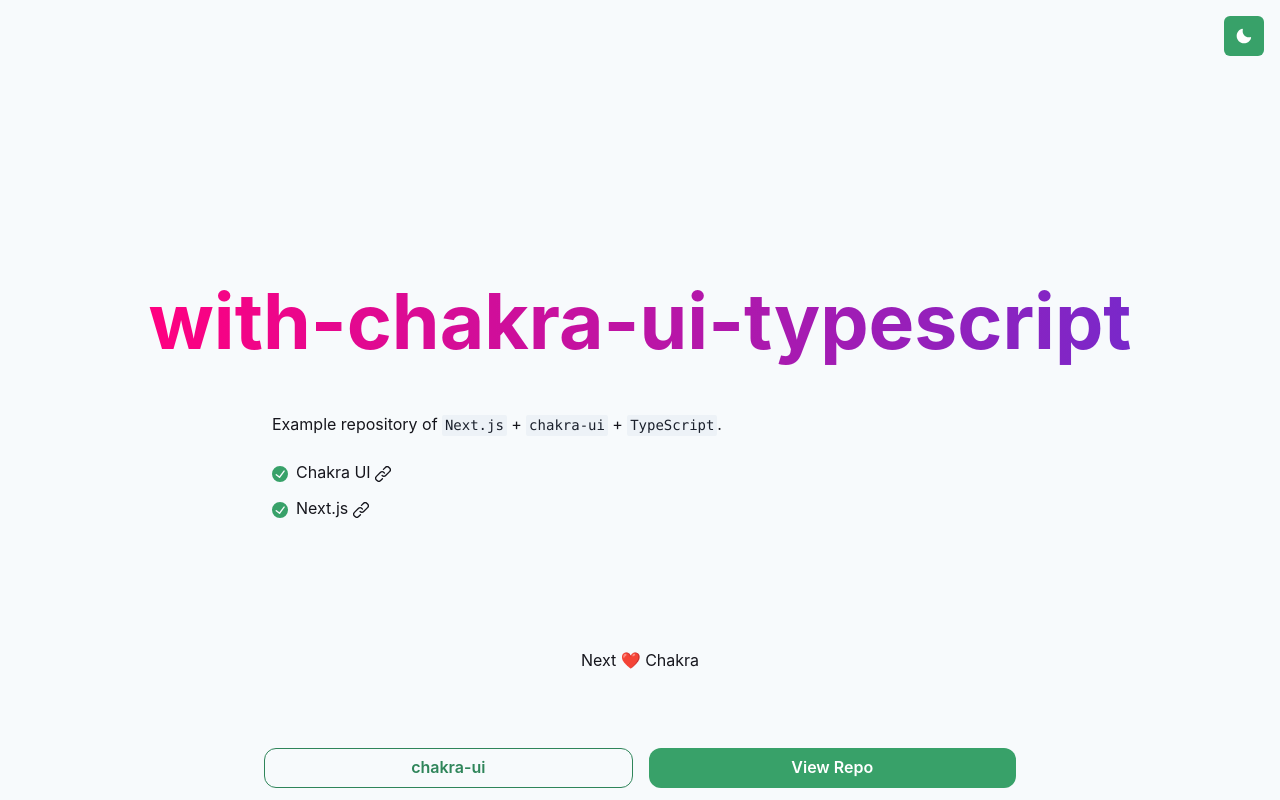
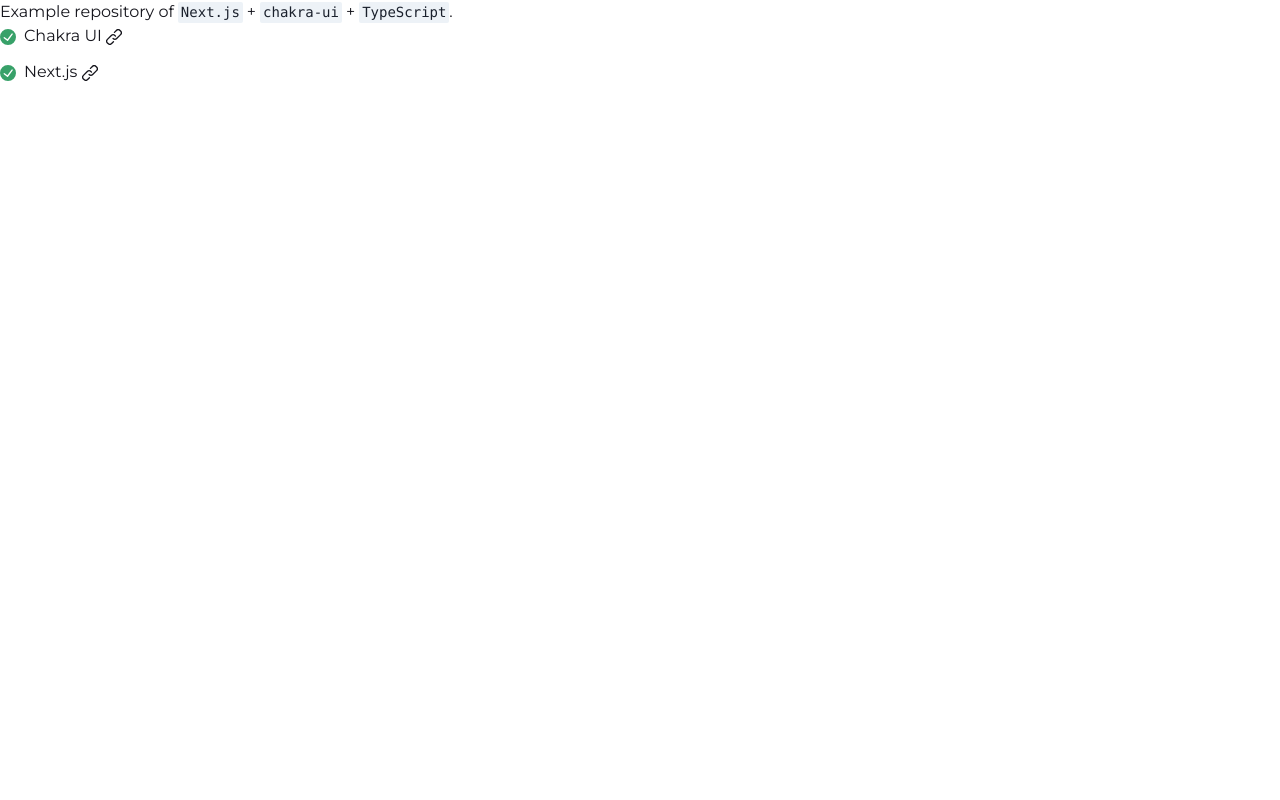
Before and after one commit to gitfish-app/gitfish-demo, a Next.js app: page / in a window 1280 px wide. Built offline with nearby package versions, Linux system fonts and the light colour scheme.

Commit message:
chore: add google fonts

```diff
--- a/src/pages/_document.tsx
+++ b/src/pages/_document.tsx
@@ -1,18 +1,22 @@
-import NextDocument, { Html, Head, Main, NextScript } from 'next/document'
-import { ColorModeScript } from '@chakra-ui/react'
+import NextDocument, { Html, Head, Main, NextScript } from 'next/document';
+import { ColorModeScript } from '@chakra-ui/react';
 
 export default class Document extends NextDocument {
   render() {
     return (
       <Html>
-        <Head />
+        <Head>
+          <link
+            href="https://fonts.googleapis.com/css2?family=Montserrat:wght@400;700&family=Noto+Sans+JP:wght@400;700&display=swap"
+            rel="stylesheet"
+          />
+        </Head>
         <body>
-          {/* Make Color mode to persists when you refresh the page. */}
           <ColorModeScript />
           <Main />
           <NextScript />
         </body>
       </Html>
-    )
+    );
   }
 }
--- a/src/pages/index.tsx
+++ b/src/pages/index.tsx
@@ -5,20 +5,12 @@
   List,
   ListIcon,
   ListItem,
-} from '@chakra-ui/react'
-import { CheckCircleIcon, LinkIcon } from '@chakra-ui/icons'
-
-import { Hero } from '../components/Hero'
-import { Container } from '../components/Container'
-import { Main } from '../components/Main'
-import { DarkModeSwitch } from '../components/DarkModeSwitch'
-import { CTA } from '../components/CTA'
-import { Footer } from '../components/Footer'
+  Box,
+} from '@chakra-ui/react';
+import { CheckCircleIcon, LinkIcon } from '@chakra-ui/icons';
 
 const Index = () => (
-  <Container height="100vh">
-    <Hero />
-    <Main>
+  <Box height="100vh">
     <Text color="text">
       Example repository of <Code>Next.js</Code> + <Code>chakra-ui</Code> +{' '}
       <Code>TypeScript</Code>.
@@ -27,12 +19,7 @@
     <List spacing={3} my={0} color="text">
       <ListItem>
         <ListIcon as={CheckCircleIcon} color="green.500" />
-          <ChakraLink
-            isExternal
-            href="https://chakra-ui.com"
-            flexGrow={1}
-            mr={2}
-          >
+        <ChakraLink isExternal href="https://chakra-ui.com" flexGrow={1} mr={2}>
           Chakra UI <LinkIcon />
         </ChakraLink>
       </ListItem>
@@ -43,14 +30,7 @@
         </ChakraLink>
       </ListItem>
     </List>
-    </Main>
+  </Box>
+);
 
-    <DarkModeSwitch />
-    <Footer>
-      <Text>Next ❤️ Chakra</Text>
-    </Footer>
-    <CTA />
-  </Container>
-)
-
-export default Index
+export default Index;
--- a/src/theme.tsx
+++ b/src/theme.tsx
@@ -1,39 +1,18 @@
-import { extendTheme } from '@chakra-ui/react'
-
-const fonts = { mono: `'Menlo', monospace` }
-
-const breakpoints = {
-  sm: '40em',
-  md: '52em',
-  lg: '64em',
-  xl: '80em',
-}
+import { extendTheme } from '@chakra-ui/react';
 
 const theme = extendTheme({
+  styles: {
+    global: {
+      body: {
+        'font-family': ['Montserrat', 'Noto Sans JP', 'sans-serif'].join(','),
+      },
+    },
+  },
   semanticTokens: {
     colors: {
-      text: {
-        default: '#16161D',
-        _dark: '#ade3b8',
-      },
-      heroGradientStart: {
-        default: '#7928CA',
-        _dark: '#e3a7f9',
-      },
-      heroGradientEnd: {
-        default: '#FF0080',
-        _dark: '#fbec8f',
-      },
-    },
-    radii: {
-      button: '12px',
+      text: '#16161D',
     },
   },
-  colors: {
-    black: '#16161D',
-  },
-  fonts,
-  breakpoints,
-})
+});
 
-export default theme
+export default theme;
```
Lines whose indentation alone changed are shown as unchanged.
